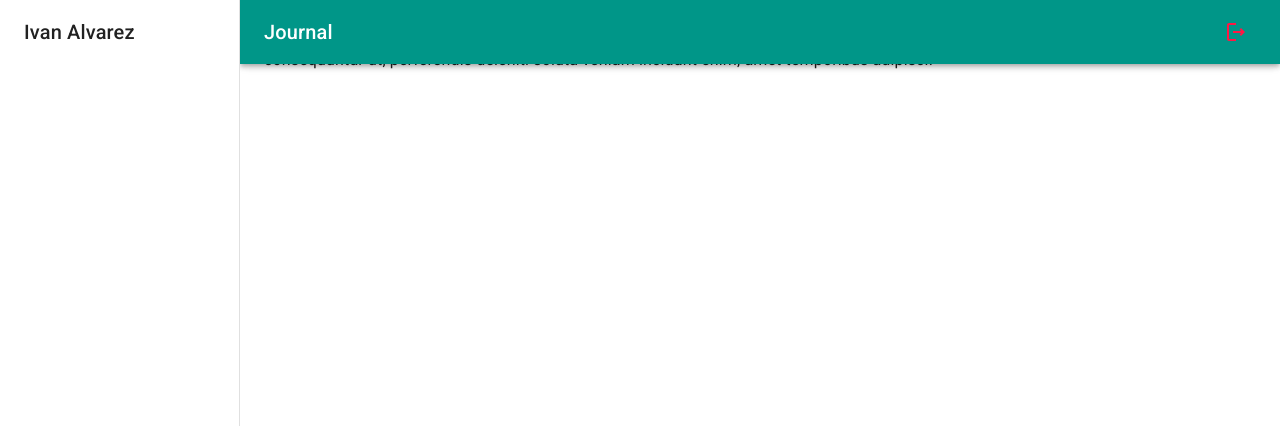
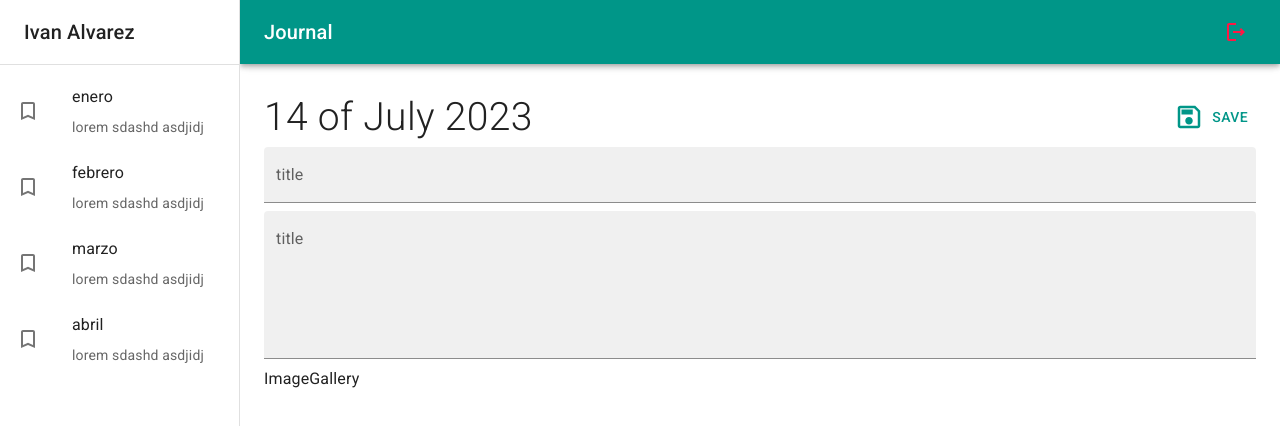
Before and after one commit to pyvan23/Journal, a React (Vite) app: page / in a window 1280 px wide. Shown: the top 426 px of the page. Built offline with nearby package versions, Linux system fonts and the light colour scheme.

Commit message:
finish the sideBar and structure NoteView

```diff
--- /dev/null
+++ b/src/journal/components/ImageGallery.jsx
@@ -0,0 +1,7 @@
+import React from 'react'
+
+export const ImageGallery = () => {
+  return (
+    <div>ImageGallery</div>
+  )
+}
--- a/src/journal/components/SideBar.jsx
+++ b/src/journal/components/SideBar.jsx
@@ -1,4 +1,5 @@
-import { Box, Drawer, Toolbar, Typography } from "@mui/material"
+import { TurnedInNot } from "@mui/icons-material"
+import { Box, Divider, Drawer, Grid, List, ListItem, ListItemButton, ListItemIcon, ListItemText, Toolbar, Typography } from "@mui/material"
 
 
 export const SideBar = ({drawerWidth}) => {
@@ -11,6 +12,25 @@ open sx={{display:{xs:'block'},'& .MuiDrawer-paper': {boxSizing:'border-box', wi
 <Toolbar>
     <Typography variant="h6" noWrap component='div'>Ivan Alvarez</Typography>
 </Toolbar>
+<Divider/>
+<List>
+{
+  ['enero','febrero','marzo','abril'].map((text)=>(
+    <ListItem key={text} disablePadding>
+      <ListItemButton>
+        <ListItemIcon>
+          <TurnedInNot/>
+        </ListItemIcon>
+        <Grid container>
+          <ListItemText primary={text}/>
+          <ListItemText secondary={'lorem sdashd asdjidj'}/>
+        </Grid>
+      </ListItemButton>
+
+    </ListItem>
+  ))
+}
+</List>
 </Drawer>
     </Box>
   )
--- a/src/journal/layout/JournalLayout.jsx
+++ b/src/journal/layout/JournalLayout.jsx
@@ -1,3 +1,4 @@
+import { Toolbar } from "@mui/material";
 import { Box } from "@mui/system";
 import { NavBar } from "../components/NavBar";
 import { SideBar } from "../components/SideBar";
@@ -10,6 +11,7 @@ export const JournalLayout = ({ children }) => {
       <NavBar  drawerWidth={drawerWidth}/>
       <SideBar drawerWidth={drawerWidth}/>
       <Box component="main" sx={{ flexGrow: 1, p: 3 }}>
+        <Toolbar/>
         {children}
       </Box>
     </Box>
--- a/src/journal/pages/JournalPage.jsx
+++ b/src/journal/pages/JournalPage.jsx
@@ -1,14 +1,19 @@
 
 import { Typography } from "@mui/material";
 import { JournalLayout } from "../layout/JournalLayout";
+import { NoteView } from "../views/NoteView";
+import { NothingSelectedView } from "../views/NothingSelectedView";
 
 const drawerWidth = 240
 export const JournalPage = () => {
   return (
    <JournalLayout>
-    <Typography>
+    {/* <Typography>
       Lorem ipsum dolor sit amet consectetur adipisicing elit. Ab enim deserunt sunt quasi animi, mollitia repudiandae tempora! Hic quisquam consequuntur ut, perferendis deleniti soluta veniam incidunt enim, amet temporibus adipisci.
-    </Typography>
+    </Typography> */}
+
+    {/* <NothingSelectedView/> */}
+    <NoteView/>
    </JournalLayout>
   );
 };
--- /dev/null
+++ b/src/journal/views/NoteView.jsx
@@ -0,0 +1,48 @@
+import { Button, Grid, TextField, Typography } from "@mui/material";
+import { SaveOutlined } from "@mui/icons-material";
+import { ImageGallery } from "../components/ImageGallery";
+
+export const NoteView = () => {
+  return (
+    <Grid
+      container
+      direction="row"
+      justifyContent="space-between"
+      alignItems="center"
+      sx={{ mb: 1 }}
+    >
+      <Grid item>
+        <Typography fontSize={39} fontWeight="light">
+          14 of July 2023
+        </Typography>
+      </Grid>
+      <Grid item>
+        <Button>
+          <SaveOutlined sx={{ fontSize: 30, mr: 1 }} />
+          Save
+        </Button>
+      </Grid>
+      <Grid container>
+        <TextField
+          type="text"
+          variant="filled"
+          fullWidth
+          placeholder="enter a text"
+          label="title"
+          sx={{ border: "none", mb: 1 }}
+        />
+        <TextField
+          type="text"
+          variant="filled"
+          fullWidth
+          multiline
+          placeholder="whats happened today?"
+          label="title"
+          sx={{ border: "none", mb: 1 }}
+          minRows={5}
+        />
+      </Grid>
+      <ImageGallery/>
+    </Grid>
+  );
+};
--- /dev/null
+++ b/src/journal/views/NothingSelectedView.jsx
@@ -0,0 +1,22 @@
+import { Grid, Typography } from "@mui/material";
+import { StarOutline } from "@mui/icons-material";
+
+export const NothingSelectedView = () => {
+  return (
+    <Grid
+      container
+      spacing={0}
+      direction="column"
+      alignItems="center"
+      justifyContent="center"
+      sx={{ minHeight: "calc(100vh - 110px)", backgroundColor: "primary.main",borderRadius:3 }}
+    >
+      <Grid item xs={12}>
+        <StarOutline sx={{fontSize:100,color:'white'}}/>
+      </Grid>
+      <Grid item xs={12}>
+        <Typography color='white'variant="h5">Select one</Typography>
+      </Grid>
+    </Grid>
+  );
+};
```
